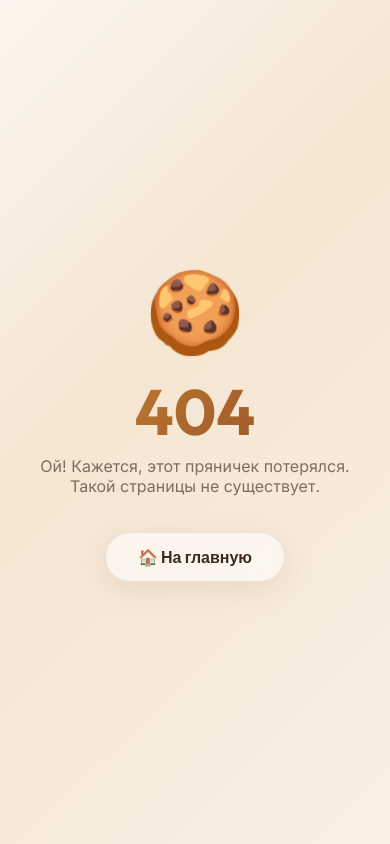
After one commit to JokermanMM/pryaniki.deserty, a Flask app: template templates/404.html in a window 390 px wide. The commit adds this page. Run offline with Flask 3, Linux system fonts and the light colour scheme; the template is opened without the code that fills it, so the values that code supplies are empty.

Commit message:
feat: favicon, OG meta tags, copy phone button, custom 404 page

```diff
--- a/app.py
+++ b/app.py
@@ -97,6 +97,11 @@ def get_visits():
     return {key: int(r.get(key) or 0) for key in keys}
 
 
+# Custom 404 page
+@app.errorhandler(404)
+def page_not_found(e):
+    return render_template('404.html'), 404
+
 if __name__ == '__main__':
     port = int(os.environ.get('PORT', 5000))
     app.run(host='0.0.0.0', port=port)
--- /dev/null
+++ b/templates/404.html
@@ -0,0 +1,91 @@
+<!DOCTYPE html>
+<html lang="ru">
+<head>
+    <meta charset="UTF-8">
+    <meta name="viewport" content="width=device-width, initial-scale=1.0">
+    <title>404 — Страница не найдена</title>
+    <link rel="icon" type="image/png" href="static/img/favicon.png">
+    <link rel="preconnect" href="https://fonts.googleapis.com">
+    <link rel="preconnect" href="https://fonts.gstatic.com" crossorigin>
+    <link href="https://fonts.googleapis.com/css2?family=Inter:wght@400;500&family=Outfit:wght@600;700&display=swap" rel="stylesheet">
+    <style>
+        *, *::before, *::after { margin: 0; padding: 0; box-sizing: border-box; }
+
+        body {
+            font-family: 'Inter', sans-serif;
+            background: linear-gradient(135deg, #fdf6ee 0%, #f5e6d3 40%, #faf0e4 100%);
+            color: #3d2b1f;
+            min-height: 100vh;
+            display: flex;
+            flex-direction: column;
+            align-items: center;
+            justify-content: center;
+            padding: 40px 20px;
+            text-align: center;
+        }
+
+        .error-icon {
+            font-size: 5rem;
+            margin-bottom: 20px;
+            animation: wobble 2s ease-in-out infinite;
+        }
+
+        .error-code {
+            font-family: 'Outfit', sans-serif;
+            font-size: clamp(4rem, 12vw, 7rem);
+            font-weight: 700;
+            background: linear-gradient(135deg, #b8762e, #a05a2c);
+            -webkit-background-clip: text;
+            -webkit-text-fill-color: transparent;
+            background-clip: text;
+            line-height: 1;
+            margin-bottom: 12px;
+        }
+
+        .error-message {
+            font-size: clamp(1rem, 2.5vw, 1.3rem);
+            color: rgba(61, 43, 31, 0.65);
+            margin-bottom: 36px;
+            max-width: 400px;
+        }
+
+        .home-link {
+            display: inline-flex;
+            align-items: center;
+            gap: 8px;
+            padding: 14px 32px;
+            background: rgba(255, 255, 255, 0.55);
+            border: 1px solid rgba(180, 140, 100, 0.2);
+            border-radius: 50px;
+            backdrop-filter: blur(16px);
+            text-decoration: none;
+            color: #3d2b1f;
+            font-family: 'Outfit', sans-serif;
+            font-size: 1rem;
+            font-weight: 600;
+            box-shadow: 0 8px 32px rgba(100, 60, 20, 0.1);
+            transition: transform 0.4s ease, box-shadow 0.4s ease, border-color 0.4s ease;
+        }
+
+        .home-link:hover {
+            transform: translateY(-3px);
+            box-shadow: 0 12px 40px rgba(100, 60, 20, 0.15);
+            border-color: #b8762e;
+        }
+
+        @keyframes wobble {
+            0%, 100% { transform: rotate(0deg); }
+            20% { transform: rotate(-12deg); }
+            40% { transform: rotate(10deg); }
+            60% { transform: rotate(-6deg); }
+            80% { transform: rotate(4deg); }
+        }
+    </style>
+</head>
+<body>
+    <div class="error-icon">🍪</div>
+    <div class="error-code">404</div>
+    <p class="error-message">Ой! Кажется, этот пряничек потерялся. Такой страницы не существует.</p>
+    <a href="/" class="home-link">🏠 На главную</a>
+</body>
+</html>
```
Also changed, not shown: index.html (+18 -0 lines), static/css/style.css (+69 -1 lines), static/js/main.js (+9 -0 lines), static/img/favicon.png (added).
